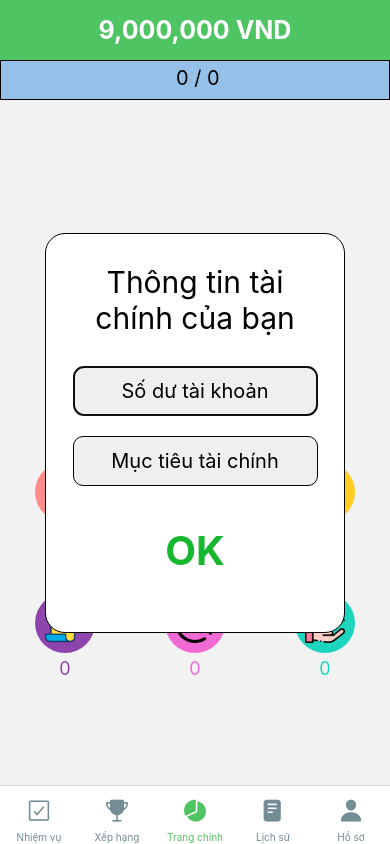
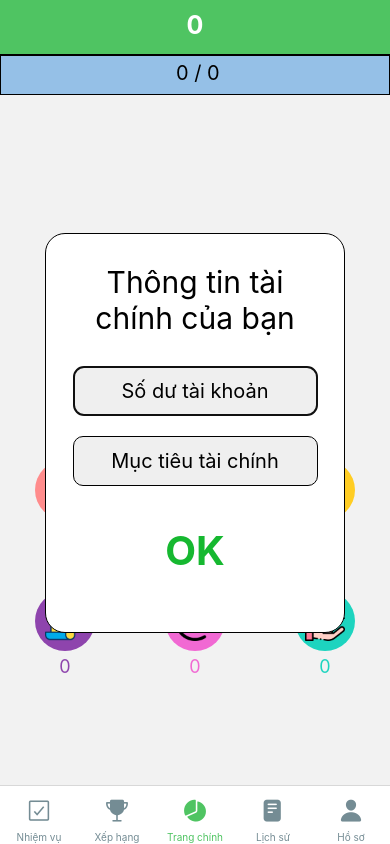
Before and after one commit to GrampHoang/BKudget, a React Native app: screen /Home in a window 390 px wide. Built offline with nearby package versions, Linux system fonts and the light colour scheme; some icons are missing.

Commit message:
header change

```diff
--- a/App.js
+++ b/App.js
@@ -2,6 +2,7 @@ import { StatusBar } from 'expo-status-bar';
 import {SafeAreaView,StyleSheet, Text, View } from 'react-native';
 import React from 'react';
 import Footer from './components/Footer.js';
+import Header from './components/Header.js';
 import OnboardingScreen from './screens/OnboardingScreen.js';
 import HomeScreen from './screens/HomeScreen.js';
 import { NavigationContainer } from '@react-navigation/native';
@@ -16,6 +17,7 @@ const Stack = createNativeStackNavigator();
 const Home = () => {
   return(
     <NavigationContainer independent={true} screenOptions={{headerShown: false}}>
+      <Header/>
       <Footer/>
     </NavigationContainer>
   )
--- a/components/Header.js
+++ b/components/Header.js
@@ -2,18 +2,22 @@ import { StatusBar } from 'expo-status-bar';
 import { StyleSheet, Text, View } from 'react-native';
 
 export default function Header() {
+  //const [balance, setBalance] = useState('0');
+
   return (
     <View style={styles.container}>
-      <Text style={styles.text}> 9,000,000 VND </Text>
+      <Text style={styles.text}> 0 </Text>
     </View>
   );
 };
 
 const styles = StyleSheet.create({
     container: {
-        height: 60,
-        paddingTop: 15,
+        height: 55,
+        paddingTop: 10,
         backgroundColor: '#4FC462',
+        borderBottomColor: 'black',
+        borderBottomWidth: 1,
     },
     text:{
         color: '#FFFFFF',
--- a/data/financeData.js
+++ b/data/financeData.js
@@ -48,11 +48,6 @@ export async function storeExpenseListData(des, amount, ID) {
 }
 
 
-
-export function totalExpense() {
-    return -categoriesData.slice(0,-1).reduce((a, b) => a + b.expense, 0) + categoriesData.slice(-1)[0].expense;
-}
-
 export async function saveFinanceInit(balance, goal) {
     try {
       await AsyncStorage.setItem('@Balance', balance)
--- a/screens/DetailScreen.js
+++ b/screens/DetailScreen.js
@@ -10,7 +10,6 @@ import Detail from '../components/DetailScreen/Detail.js';
 export default function DetailScreen() {
   return (
     <View style={styles.container}>
-        <Header/>
         <Month/>
         <ScrollView>
         <Date money="-500.000" past="0" date="12"/>
--- a/screens/HomeScreen.js
+++ b/screens/HomeScreen.js
@@ -8,27 +8,28 @@ import styles from '../components/HomeScreen/style.js';
 
 import {categoriesData} from '../data/category.js';
 import { COLORS } from '../constants/themes.js';
-import {totalExpense, saveFinanceInit, storeExpenseData, storeExpenseListData} from '../data/financeData.js';
+import {saveFinanceInit, storeExpenseData, storeExpenseListData} from '../data/financeData.js';
 import {format} from '../components/Utils/moneyFormat.js';
 
 //
 
-
 const HomeScreen = ({navigation}) => {
-
   const [categories, setCategories] = useState(categoriesData)
   const [modalVisible, setModalVisible] = useState(false);
   const [goalVisible, setGoalVisible] = useState(false);
   const [goal, setGoal] = useState('0');
   const [balance, setBalance] = useState('0');
   const [categoryID, setCategoryID] = useState(0);
-  const [total, setTotal] = useState(totalExpense())
 
   useEffect(() => {
     firstInit()
     getInitData()
     getCategoryData()
   }, []);
+
+  function totalExpense() {
+    return -categories.slice(0,-1).reduce((a, b) => a + b.expense, 0) + categories.slice(-1)[0].expense;
+  }
 
   async function getCategoryData() {
     try {
@@ -48,12 +49,12 @@ const HomeScreen = ({navigation}) => {
       if(b !== null && g !== null) {
         setBalance(b)
         setGoal(g)
+        //console.log(userBalance)
       }
     } catch(e) {
       // error reading value
     }
   }
-
   async function firstInit() {
     try {
       const firstLaunched = await AsyncStorage.getItem('@FirstUse');
@@ -177,7 +178,6 @@ const HomeScreen = ({navigation}) => {
 
   return (
     <View style={styles.container}>
-        <Header/>
         <Modal
           animationType="slide"
           transparent={true}
@@ -213,7 +213,7 @@ const HomeScreen = ({navigation}) => {
             </View>
           </View>
         </Modal>
-        <Text style={styles.header}> {total} / {goal}</Text>
+        <Text style={styles.header}> {totalExpense()} / {goal}</Text>
         <View style= {{flex: 1}}>
           {renderChart()}
         </View>
@@ -257,5 +257,4 @@ const HomeScreen = ({navigation}) => {
     </View>
   )
 }
-
 export default HomeScreen;
--- a/screens/MissionsScreen.js
+++ b/screens/MissionsScreen.js
@@ -23,7 +23,6 @@ export default function MissionsScreen() {
   return (
     <View style={styles.container}>
       <StatusBar translucent={false} />
-      <Header />
       {/* Change to another mission page when press */}
       <TouchableOpacity
         onPress={() => [
--- a/screens/ProfileScreen.js
+++ b/screens/ProfileScreen.js
@@ -11,7 +11,6 @@ export default function DetailScreen() {
   return (
     <View style={styles.container}>
       <StatusBar translucent={false}/>
-        <Header/>
       <Profile id="0"/>
     </View>
   );
--- a/screens/RankingScreen.js
+++ b/screens/RankingScreen.js
@@ -9,7 +9,6 @@ export default function RankingScreen() {
   return (
     <View style={styles.container}>
       <StatusBar translucent={false}/>
-        <Header/>
         <Text style={styles.header}>Bảng xếp hạng</Text>
         <ScrollView>
           <User point="212" day="23"/>
```
